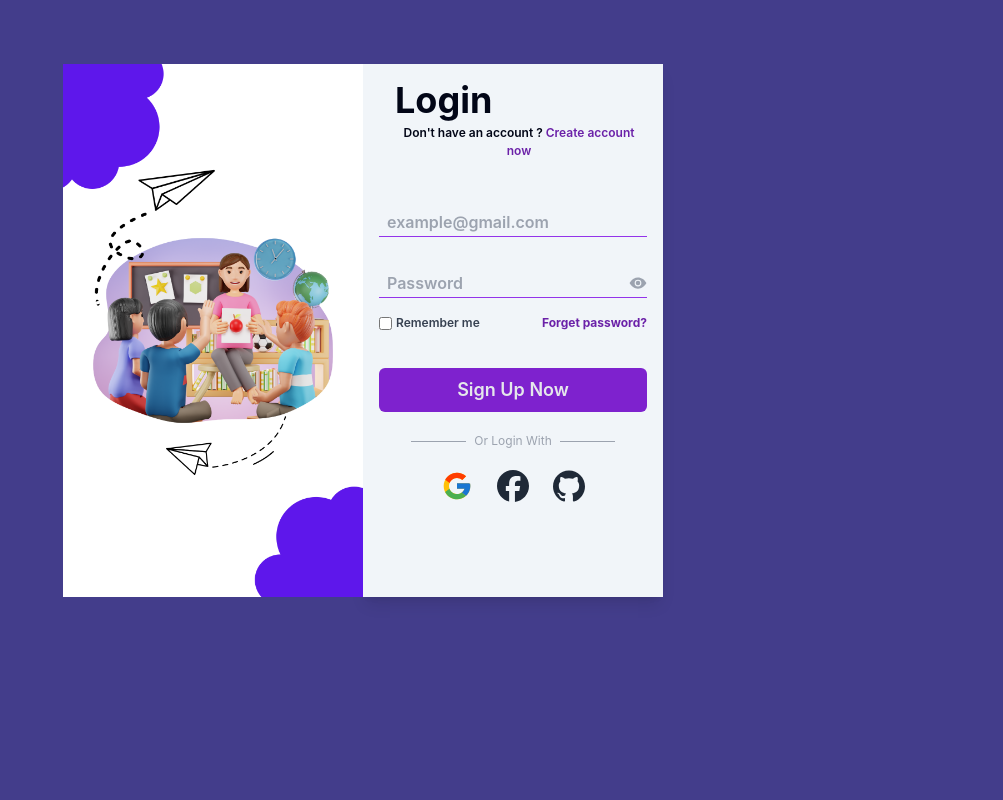
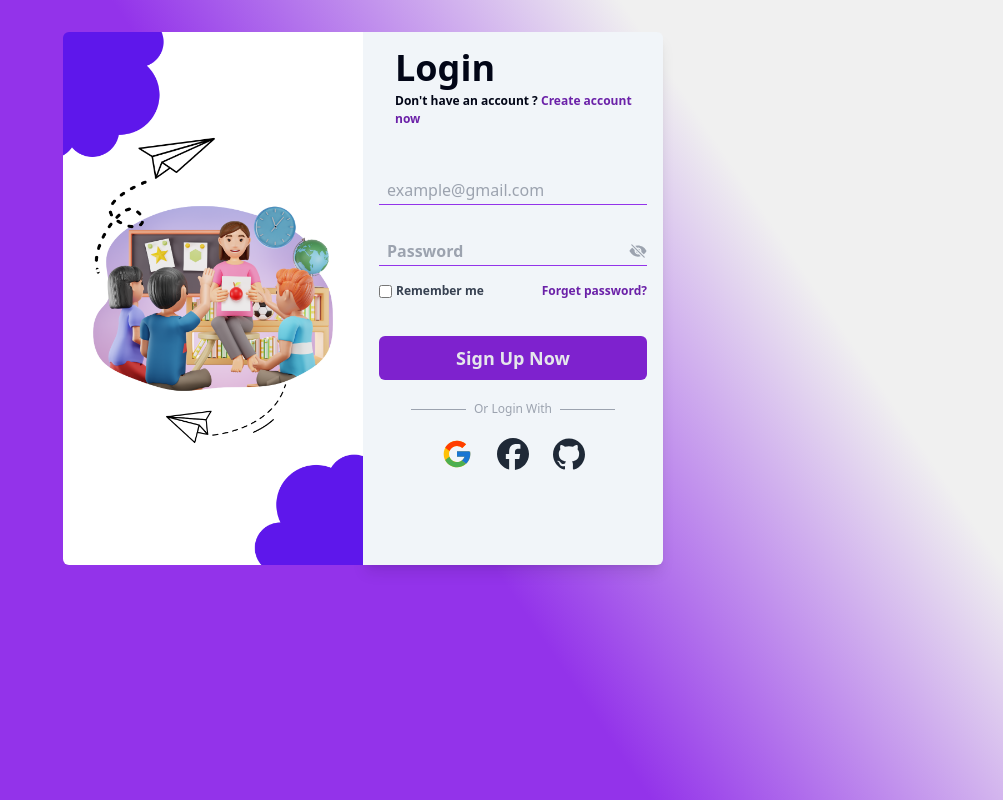
Before and after one commit to raffyalbar30/uploader-projects, a React (Vite) app: page /auth/Login in a window 1280 px wide. Shown: the whole page, without its empty margins (277-1280 px from the left). Built offline with nearby package versions, Linux system fonts and the light colour scheme.

Commit message:
"feat : auth Login intractivefity and User expereince"

```diff
--- a/src/App.css
+++ b/src/App.css
@@ -1,43 +1,4 @@
-
-#root {
-  max-width: 1280px;
-  margin: 0 auto;
-  padding: 2rem;
-  text-align: center;
-}
-
-.logo {
-  height: 6em;
-  padding: 1.5em;
-  will-change: filter;
-  transition: filter 300ms;
-}
-.logo:hover {
-  filter: drop-shadow(0 0 2em #646cffaa);
-}
-.logo.react:hover {
-  filter: drop-shadow(0 0 2em #61dafbaa);
-}
-
-@keyframes logo-spin {
-  from {
-    transform: rotate(0deg);
-  }
-  to {
-    transform: rotate(360deg);
-  }
-}
-
-@media (prefers-reduced-motion: no-preference) {
-  a:nth-of-type(2) .logo {
-    animation: logo-spin infinite 20s linear;
-  }
-}
-
-.card {
-  padding: 2em;
-}
-
-.read-the-docs {
-  color: #888;
-}
+ #formauth{
+  background: rgb(147,51,234);
+  background: linear-gradient(56deg, rgba(147,51,234,1) 51%, rgba(240,240,240,1) 79%);
+ }
--- a/src/index.css
+++ b/src/index.css
@@ -1,19 +1,3 @@
 @tailwind base;
 @tailwind components;
 @tailwind utilities;
-
-
-:root {
-  font-family: Inter, system-ui, Avenir, Helvetica, Arial, sans-serif;
-  line-height: 1.5;
-  font-weight: 400;
-
-  color-scheme: light dark;
-  color: rgba(255, 255, 255, 0.87);
-  background-color: #433D8B;
-
-  font-synthesis: none;
-  text-rendering: optimizeLegibility;
-  -webkit-font-smoothing: antialiased;
-  -moz-osx-font-smoothing: grayscale;
-}
--- a/src/pages/Auth/Loginpage.tsx
+++ b/src/pages/Auth/Loginpage.tsx
@@ -5,6 +5,7 @@ import LoginForm from "./component/Login-form";
  const Loginpage = () => {
     return (
       //------------------ LOGIN----------------------//
+      <div id="formauth" className="w-full h-screen">
        <div className="flex justify-center items-center">
           <section className="mt-8">
             <div className=" grid grid-cols-2 w-[600px] h-[470px] ">
@@ -13,6 +14,7 @@ import LoginForm from "./component/Login-form";
             </div>
           </section>
        </div>
+      </div>
       // ---------------------------------------------//
     );
 }
--- a/src/pages/Auth/Registerpage.tsx
+++ b/src/pages/Auth/Registerpage.tsx
@@ -4,6 +4,7 @@ import RegisterForm from './component/Register-form';
 const Registerpage = () => {
     return (
           //------------------ Register----------------------//
+       <div id='formauth' className='w-full h-screen'>
        <div className="flex justify-center items-center">
        <section className="mt-8">
          <div className=" grid grid-cols-2 w-[600px] h-[470px] ">
@@ -11,7 +12,8 @@ const Registerpage = () => {
            <RegisterForm />
          </div>
        </section>
-    </div>
+       </div>
+       </div>
    // ---------------------------------------------//
     );
 }
--- a/src/pages/Auth/component/Login-form.tsx
+++ b/src/pages/Auth/component/Login-form.tsx
@@ -1,4 +1,4 @@
-import { IoEyeSharp } from "react-icons/io5";
+import { IoEyeSharp,IoEyeOff } from "react-icons/io5";
 import { FcGoogle } from "react-icons/fc";
 import { SiFacebook } from "react-icons/si";
 import { SiGithub } from "react-icons/si";
@@ -6,14 +6,22 @@ import { Loginschema, useLogin, values } from "../../../services/auth-services";
 import { zodResolver } from "@hookform/resolvers/zod";
 import { useForm } from "react-hook-form";
 import { useNavigate } from "react-router-dom";
+import { useState } from "react";
+import { Link } from "react-router-dom";
 
 
 
 const LoginForm = () => {
     const Navigation = useNavigate();
-    const { register, handleSubmit, reset } = useForm<Loginschema>({
-         resolver : zodResolver(values),
+    const { register, handleSubmit, reset, formState } = useForm<Loginschema>({
+        resolver : zodResolver(values),
     });
+
+     const [view,setview] = useState(false);
+      const handleview = () => {
+         setview(!view);
+      }
+
      const {mutateAsync : Login} = useLogin();
      const onSumbit = handleSubmit( async (e) => {
           try {
@@ -26,34 +34,38 @@ const LoginForm = () => {
 
      });
     return (
-        <div className=" bg-slate-100 shadow-lg  w-full h-full p-4">
+        <div className=" bg-slate-100 shadow-lg rounded-r-md w-full h-full p-4">
             <div className="ml-2">
                 <p className="text-slate-950 font-bold text-left ml-2 text-4xl pb-1">Login</p>
-                 <p className="text-[12px] ml-1 text-slate-950 font-semibold">Don't have an account ? <span className="text-purple-800 font-semibold">Create account now</span> </p>
+                 <p className="text-[12px] ml-2 text-slate-950 font-semibold">Don't have an account ? <Link to={"Register"}><span className="text-purple-800 font-semibold">Create account now</span> </Link></p>
             </div>
             <div className="mt-12">
             <form action="" onSubmit={onSumbit}>
-                <div className="border-b w-full border-purple-600">
+                <div className={`border-b w-full ${formState.errors?.email ? "border-red-600" : "border-purple-600"}`}>
                  <input
-                 className="appearance-none bg-transparent w-full text-gray-700 mr-3 font-semibold py-1 px-2 placeholder:text-gray-400 leading-tight focus:outline-none"
+                 className= {`appearance-none bg-transparent w-full text-gray-700 mr-3 py-1 px-2 placeholder:text-gray-400 leading-tight focus:outline-none`}
                  type="text" placeholder="example@gmail.com"
                  aria-label="Full name"
                  {...register("email")}
                  />
                 </div>
-                <div className="border-b w-full border-purple-600 mt-8">
+                 {formState.errors?.email && <p className="text-[13px] mt-1 ml-2 text-red-500">{formState.errors.email.message}</p>}
+                <div className={`border-b w-full ${formState.errors?.password? "border-red-600" : "border-purple-600"} mt-8`}>
                  <div className="flex justify- items-center">
                   <input
                  className="appearance-none bg-transparent w-full text-gray-700 mr-3 font-semibold py-1 px-2 placeholder:text-gray-400 leading-tight focus:outline-none"
-                 type="text" placeholder="Password"
+                 type={view ? "text" : "password"} placeholder="Password"
                  aria-label="Full name"
                  {...register("password")}
                  />
-                 <span className="text-gray-400 text-[18px] cursor-pointer">
-                   <IoEyeSharp />
+                 <span className="text-gray-400 text-[18px] cursor-pointer" onClick={handleview}>
+                    {
+                        view ?  <IoEyeSharp /> : <IoEyeOff />
+                    }
                  </span>
                 </div>
                 </div>
+                {formState.errors?.password && <p className="text-[13px] mt-1 ml-2 text-red-500">{formState.errors.password.message}</p>}
                 <div className="flex justify-between w-full mt-4">
                    <div className="flex gap-x-1 items-center">
                     <input type="checkbox" id="rememberme" className="bg-transparent border border-slate-800"/>
--- a/src/pages/Auth/component/Register-form.tsx
+++ b/src/pages/Auth/component/Register-form.tsx
@@ -18,7 +18,7 @@ const RegisterForm = () => {
         <div className=" bg-slate-100 shadow-lg  w-full h-full p-4">
             <div className="ml-2">
                 <p className="text-slate-950 font-bold text-left ml-2 text-4xl pb-1">Register</p>
-                <p className="text-[12px] text-slate-950 font-semibold mr-12">You have an account ? <span className="text-purple-800 font-semibold">Sign up now</span></p>
+                <p className="text-[12px] text-slate-950 font-semibold ml-2">You have an account ? <span className="text-purple-800 font-semibold">Sign up now</span></p>
             </div>
             <div className="mt-12">
             <form action="" onSubmit={onSumbit}>
--- a/src/pages/Auth/component/benner.tsx
+++ b/src/pages/Auth/component/benner.tsx
@@ -2,7 +2,7 @@
    const Benner = () => {
     return (
         <div className="w-full h-full relative">
-            <img src="/img/auth.png" alt="" />
+            <img src="/img/auth.png" alt="" className="rounded-l-md" />
         </div>
     );
 }
--- a/src/services/auth-services.ts
+++ b/src/services/auth-services.ts
@@ -6,12 +6,12 @@
 
 
   export const values = z.object({
-     email : z.string().min(3, "tiga char").max(32, "enambelas char"),
-     password : z.string().min(8, "char password")
+     email : z.string().email("email is invalid").max(24, "maximum email 24 character"),
+     password : z.string().min(8, "minimum 8 characters")
   });
 
   export const valuesregis = z.object ({
-    email : z.string().min(3, "tiga char").max(20, "enambelas char"),
+    email : z.string().min(3, "email minimum 3 character").max(20, "enambelas char"),
     password : z.string().min(8, "char password"),
     confirm :  z.string().min(8, "char password")
   })
```
